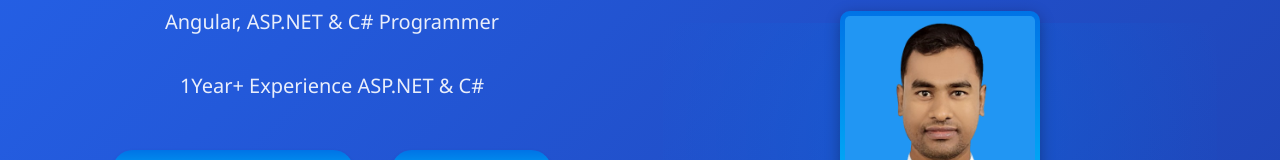
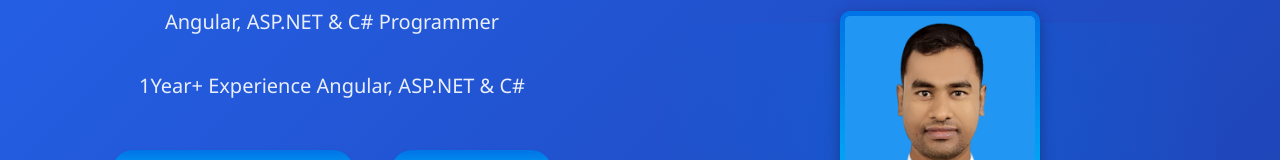
Before and after one commit to arafat-cse/arafat-cse.github.io, a plain HTML site: page index.html in a window 1280 px wide. Shown: the part 264-424 px from the top of the page. Drawn offline with Linux system fonts and the light colour scheme.

Commit message:
Update experience description to include Angular

```diff
--- a/index.html
+++ b/index.html
@@ -41,7 +41,7 @@
         <div class="hero-content">
             <h1>Md Arafat Rahman</h1>
             <p>Angular, ASP.NET & C# Programmer</p>
-            <p>1Year+ Experience ASP.NET & C#</p>
+            <p>1Year+ Experience Angular, ASP.NET & C#</p>
             <!-- <a href="#" class="download-btn" onclick="downloadCV()">
                 <i class="fas fa-download"></i> Download CV
             </a> -->
```
